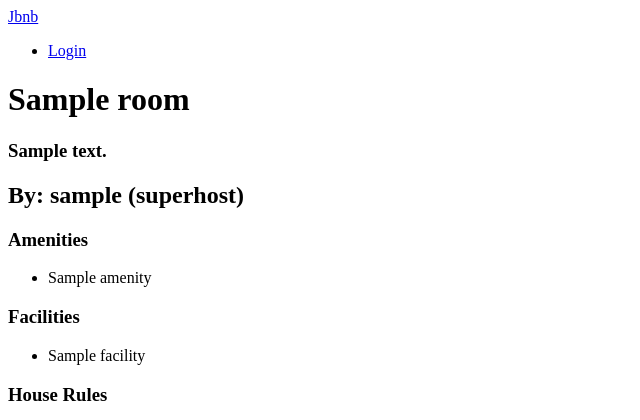
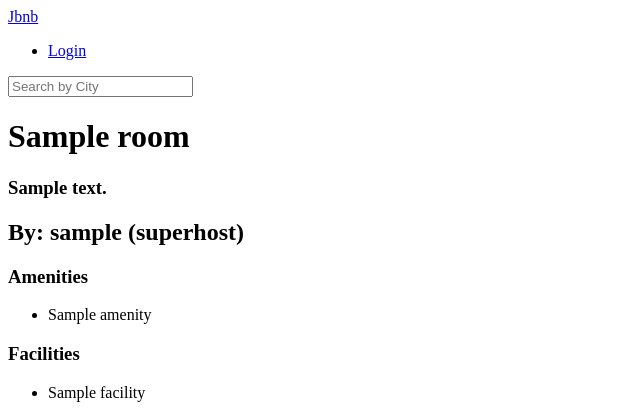
Before and after one commit to texasroh/airbnb-clone, a Django app: page /rooms/1 in a window 1280 px wide. Shown: the top 420 px of the page, without its empty margins (0-640 px from the left). Run offline with Django 4.2, Linux system fonts and the light colour scheme; tables that the repository leaves empty hold one stand-in row (values such as "Sample post").

Commit message:
created search form on header

```diff
--- a/rooms/urls.py
+++ b/rooms/urls.py
@@ -6,4 +6,5 @@ app_name = "rooms"
 urlpatterns = [
     # path("<int:pk>", views.room_detail, name="detail"),
     path("<int:pk>", views.RoomDetail.as_view(), name="detail"),
+    path("search", views.search, name="search"),
 ]
--- a/rooms/views.py
+++ b/rooms/views.py
@@ -55,3 +55,9 @@ class RoomDetail(DetailView):
     """RoomDetail Definition"""
 
     model = models.Room
+
+
+def search(request):
+    city = request.GET.get("city")
+    city = str.capitalize(city)
+    return render(request, "rooms/search.html", {"city": city})
--- a/templates/partials/header.html
+++ b/templates/partials/header.html
@@ -3,4 +3,7 @@
     <ul>
         <li><a href="#">Login</a></li>
     </ul>
+    <form method="get" action="{% url 'rooms:search' %}">
+        <input name="city" placeholder="Search by City" />
+    </form>
 </header>
```
Also changed, not shown: templates/rooms/search.html (added, +8 -0 lines).
